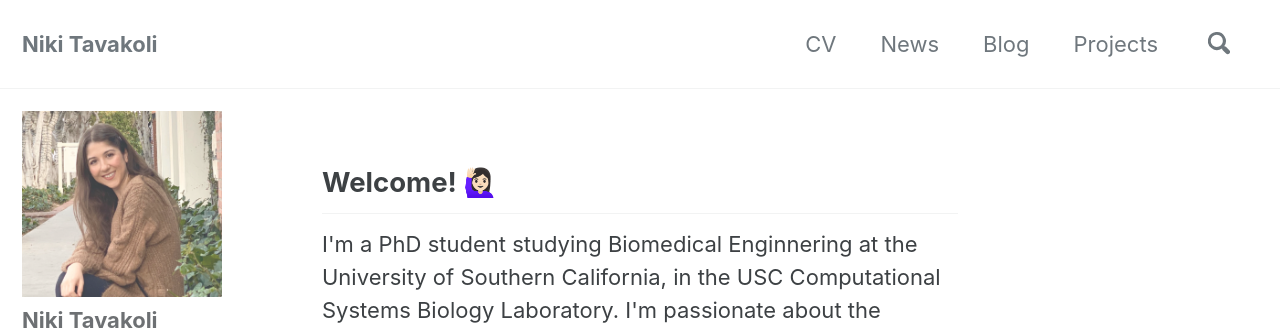
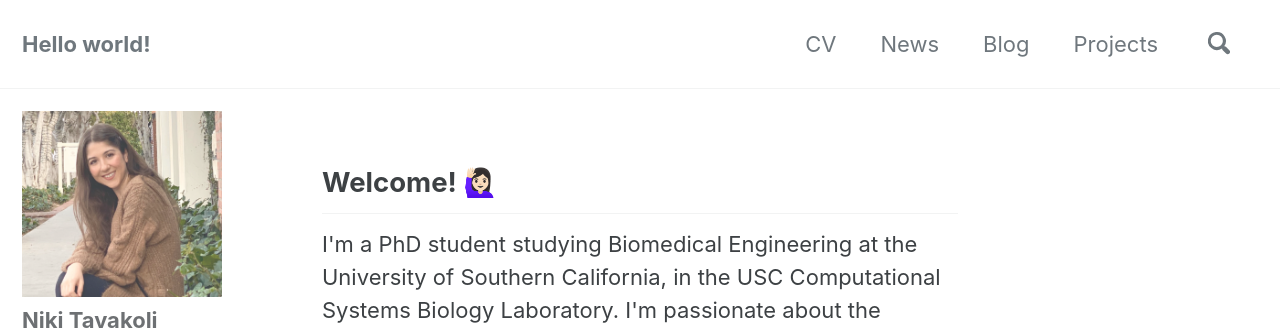
Before and after one commit to nikitavakoli/nikitavakoli.github.io, a Jekyll site: the page built from index.html, in a window 1280 px wide and 900 px high. Shown: the top 332 px of the window. Built offline with Jekyll 4.4.1, drawn with Linux system fonts in a browser that asks for light colours; cached includes are drawn as plain includes; nearby versions of some CDN libraries; the list of posts is cut into pages by our own code; comment, search, counter and statistics services are not loaded; some of the changed text lies outside the part shown.

Commit message:
work pls

```diff
--- a/_config.yml
+++ b/_config.yml
@@ -16,7 +16,7 @@ minimal_mistakes_skin    : "default" # "air", "aqua", "contrast", "dark", "dirt"
 
 # Site Settings
 locale                   : "en-US"
-title                    : "Niki Tavakoli"
+title                    : "Hello world!"
 title_separator          : "-"
 subtitle                 : # nothing here
 name                     : "<b>Niki Tavakoli</b>"
--- a/index.html
+++ b/index.html
@@ -4,7 +4,7 @@ author_profile: true
 ---
 
 <h2 class="remove-whitespace">Welcome! 🙋🏻‍♀️ </h2>
- I'm a PhD student studying Biomedical Enginnering at the University of Southern California, in the USC Computational Systems Biology Laboratory.
+ I'm a PhD student studying Biomedical Engineering at the University of Southern California, in the USC Computational Systems Biology Laboratory.
 I'm passionate about the subfield of Mathematical Oncology, which is the unification of applied mathematics and computational frameworks to gain insights
 into cancer mechanisms, progression, and targeted patient therapy.
 
```
